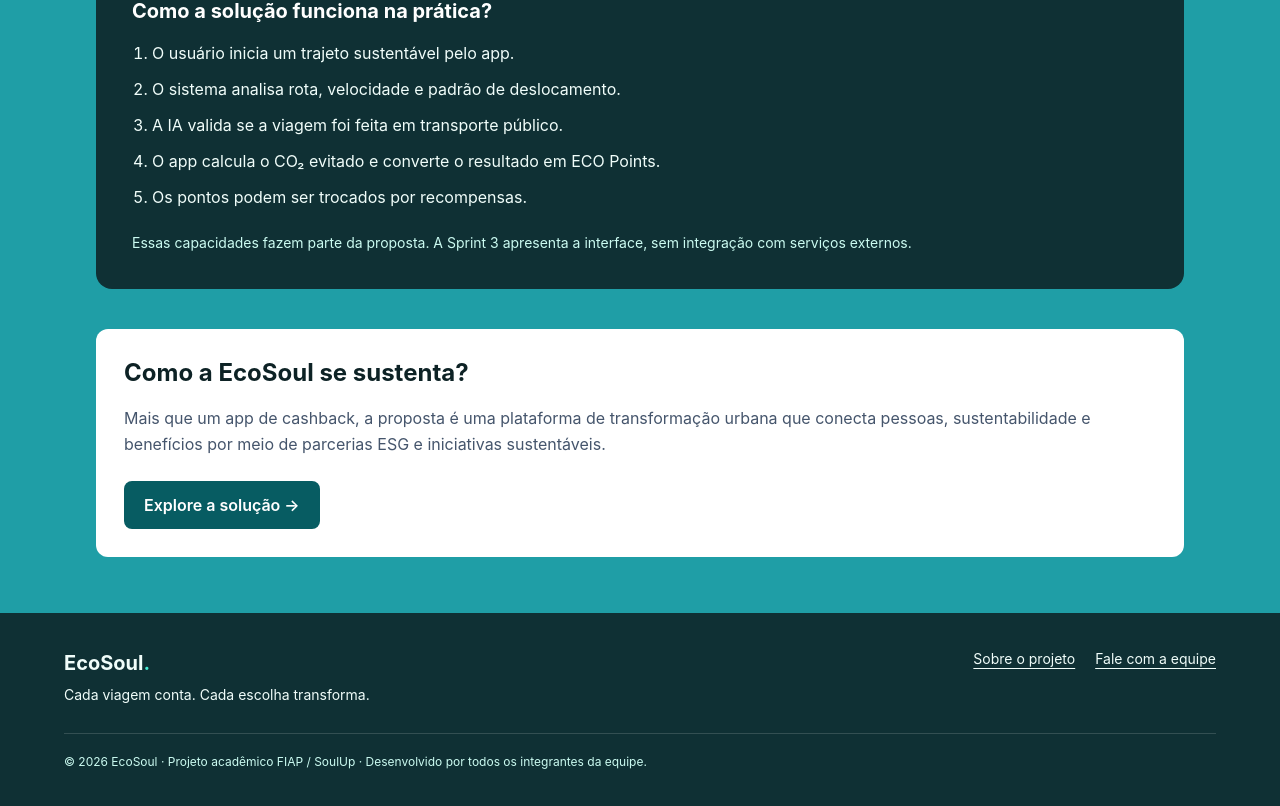
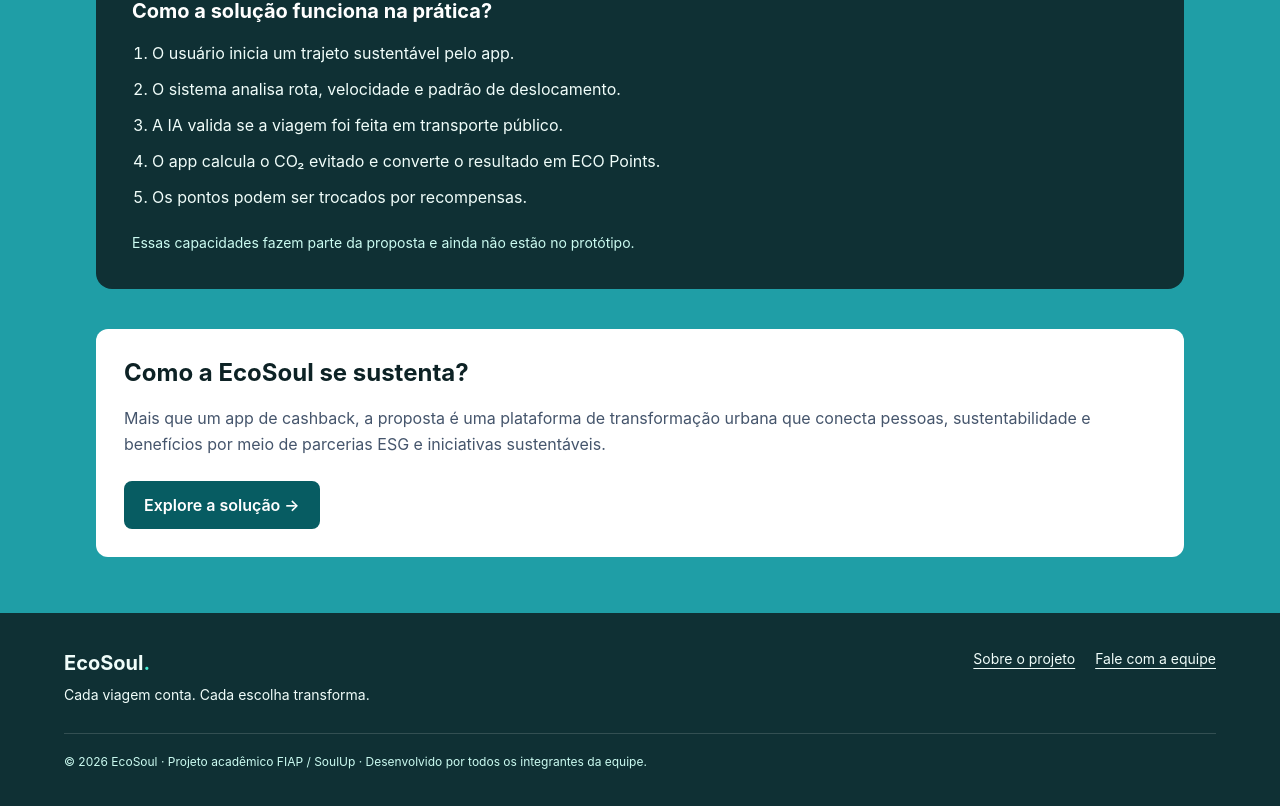
Before and after one commit to Giovanni0403/Challenge_SoulUp, a React (Vite) app in the folder EcoSoul/: page /sobre in a window 1280 px wide. Shown: the part 1295-2101 px from the top of the page. Built offline with nearby package versions, Linux system fonts and the light colour scheme.

Commit message:
feat: Atualização dos textos da index da página sobre

```diff
--- a/EcoSoul/src/pages/Sobre/index.tsx
+++ b/EcoSoul/src/pages/Sobre/index.tsx
@@ -97,8 +97,8 @@
           <li>Os pontos podem ser trocados por recompensas.</li>
         </ol>
         <p className="mt-6 text-sm text-teal-100">
-          Essas capacidades fazem parte da proposta. A Sprint 3 apresenta a
-          interface, sem integração com serviços externos.
+          Essas capacidades fazem parte da proposta e ainda não estão no
+          protótipo.
         </p>
       </section>
       <section className="mt-10 rounded-xl bg-white p-7">
```
